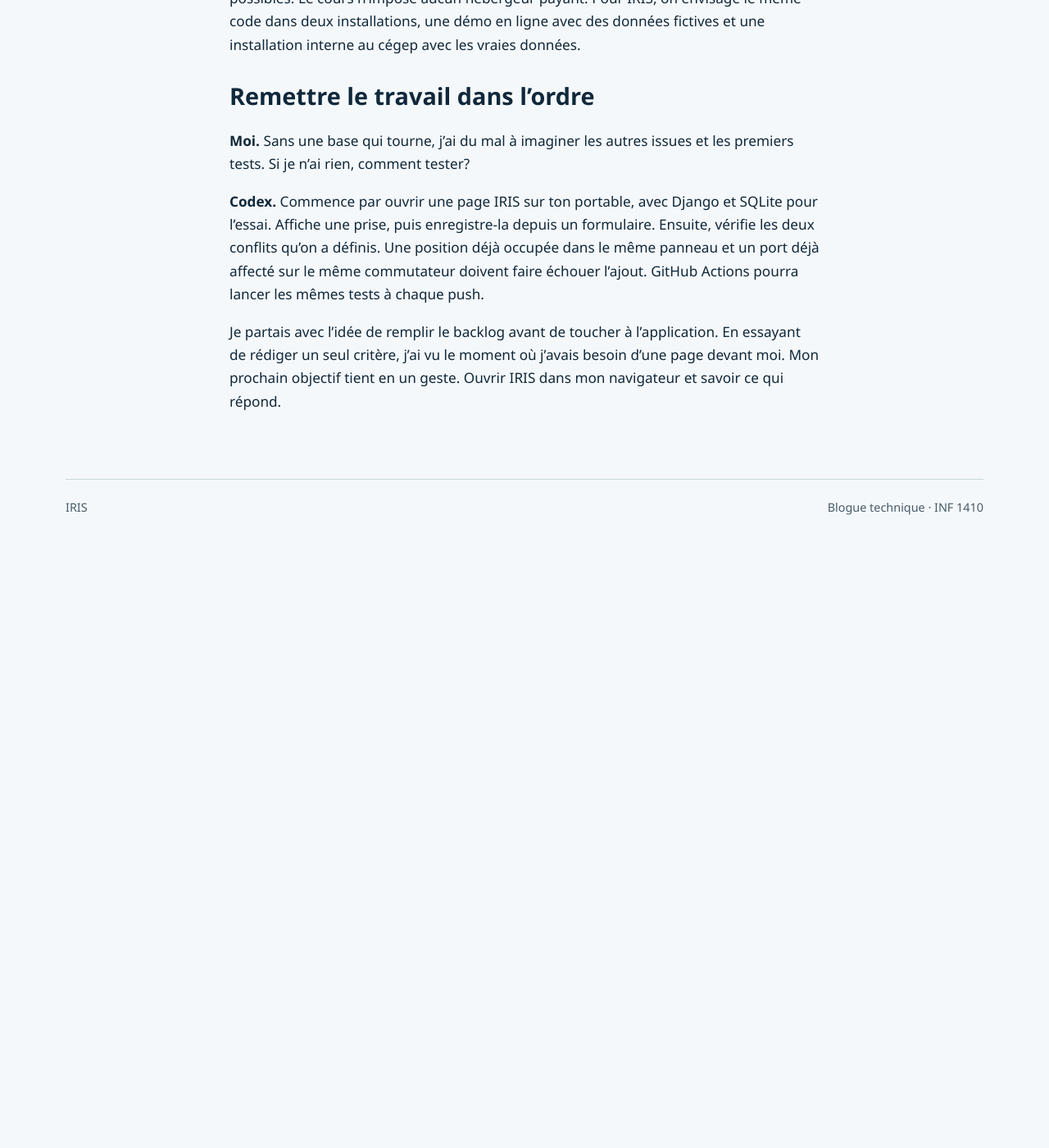
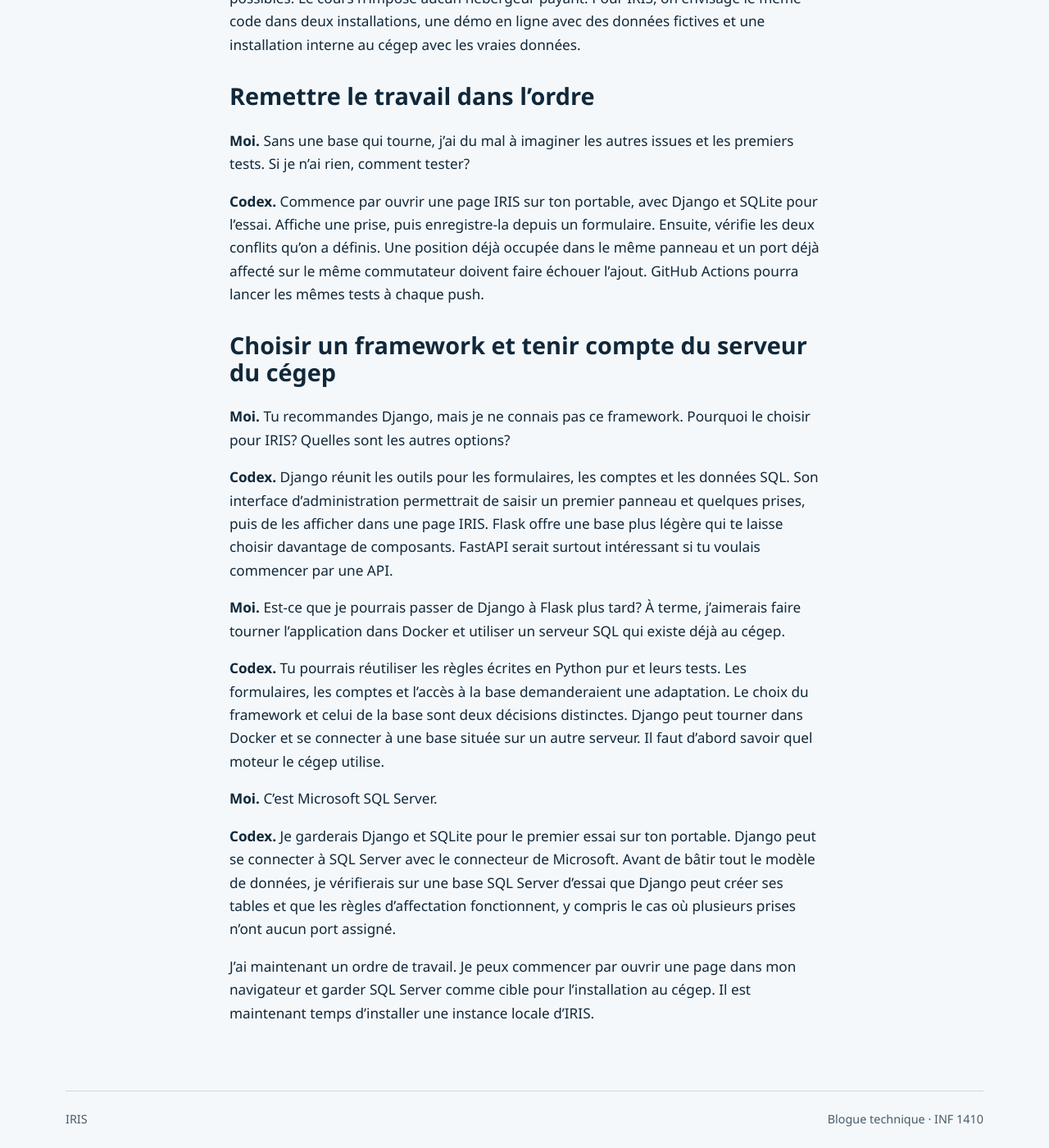
Before and after one commit to mllabonte/iris-blogue, a Jekyll site: the page built from _posts/2026-11-25-de-la-premiere-issue-a-une-premiere-version-locale.md, in a window 1280 px wide and 1400 px high, scrolled down 2342 px. Shown: the whole window at 82% size. Built offline with Jekyll 4.4.1, drawn with Linux system fonts in a browser that asks for light colours; before the commit the page ends 2996 px from its top, so only the background shows below that.

Commit message:
Ajouter le choix du framework et la cible SQL Server au dialogue

```diff
--- a/_posts/2026-11-25-de-la-premiere-issue-a-une-premiere-version-locale.md
+++ b/_posts/2026-11-25-de-la-premiere-issue-a-une-premiere-version-locale.md
@@ -49,4 +49,18 @@ Je venais de classer les premières issues d’IRIS. Au moment d’en créer une
 
 **Codex.** Commence par ouvrir une page IRIS sur ton portable, avec Django et SQLite pour l’essai. Affiche une prise, puis enregistre-la depuis un formulaire. Ensuite, vérifie les deux conflits qu’on a définis. Une position déjà occupée dans le même panneau et un port déjà affecté sur le même commutateur doivent faire échouer l’ajout. GitHub Actions pourra lancer les mêmes tests à chaque push.
 
-Je partais avec l’idée de remplir le backlog avant de toucher à l’application. En essayant de rédiger un seul critère, j’ai vu le moment où j’avais besoin d’une page devant moi. Mon prochain objectif tient en un geste. Ouvrir IRIS dans mon navigateur et savoir ce qui répond.
+## Choisir un framework et tenir compte du serveur du cégep
+
+**Moi.** Tu recommandes Django, mais je ne connais pas ce framework. Pourquoi le choisir pour IRIS? Quelles sont les autres options?
+
+**Codex.** Django réunit les outils pour les formulaires, les comptes et les données SQL. Son interface d’administration permettrait de saisir un premier panneau et quelques prises, puis de les afficher dans une page IRIS. Flask offre une base plus légère qui te laisse choisir davantage de composants. FastAPI serait surtout intéressant si tu voulais commencer par une API.
+
+**Moi.** Est-ce que je pourrais passer de Django à Flask plus tard? À terme, j’aimerais faire tourner l’application dans Docker et utiliser un serveur SQL qui existe déjà au cégep.
+
+**Codex.** Tu pourrais réutiliser les règles écrites en Python pur et leurs tests. Les formulaires, les comptes et l’accès à la base demanderaient une adaptation. Le choix du framework et celui de la base sont deux décisions distinctes. Django peut tourner dans Docker et se connecter à une base située sur un autre serveur. Il faut d’abord savoir quel moteur le cégep utilise.
+
+**Moi.** C’est Microsoft SQL Server.
+
+**Codex.** Je garderais Django et SQLite pour le premier essai sur ton portable. Django peut se connecter à SQL Server avec le connecteur de Microsoft. Avant de bâtir tout le modèle de données, je vérifierais sur une base SQL Server d’essai que Django peut créer ses tables et que les règles d’affectation fonctionnent, y compris le cas où plusieurs prises n’ont aucun port assigné.
+
+J’ai maintenant un ordre de travail. Je peux commencer par ouvrir une page dans mon navigateur et garder SQL Server comme cible pour l’installation au cégep. Il est maintenant temps d’installer une instance locale d’IRIS.
```
